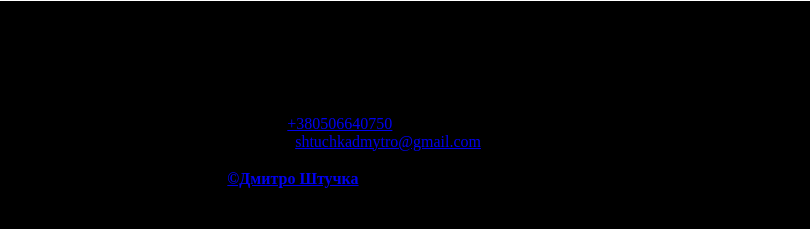
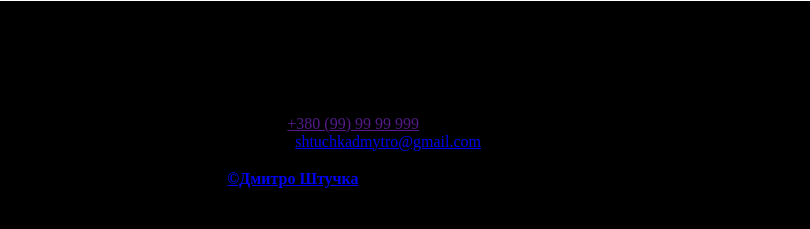
Before and after one commit to ShDmytros/Water_Web-Site, a plain HTML site: page html/ua/index-ua.html in a window 1280 px wide. Shown: the part 2173-2402 px from the top of the page, 0-810 px from the left. Drawn offline with Linux system fonts and the light colour scheme; grey boxes are pictures that could not be loaded.

Commit message:
Add files via upload

```diff
--- a/html/ua/index-ua.html
+++ b/html/ua/index-ua.html
@@ -105,9 +105,9 @@
 
     <footer class="side-bar">
         <div class="contacts-list">
-             <p class="contact phone-number">Номер телефону: <a href="tel:+380506640750" class="contact-information">+380506640750</a></p>
-             <p class="contact email">Електрона адреса: <a href="mailto:shtuchkadmytro@gmail.com" class="contact-information">shtuchkadmytro@gmail.com</a></p>
-             <p class="contact owner">Створив <a href="https://freelancehunt.com/freelancer/dima_shtuchka.html" target="_blank" rel="noopener noreferrer" class="owner-name contact-information">©Дмитро Штучка</a></p>
+            <p class="contact phone-number">Номер телефону: <a href="" class="contact-information">+380 (99) 99 99 999</a></p>
+            <p class="contact email">Електрона адреса: <a href="mailto:shtuchkadmytro@gmail.com" class="contact-information">shtuchkadmytro@gmail.com</a></p>
+            <p class="contact owner">Створив <a href="https://freelancehunt.com/freelancer/dima_shtuchka.html" target="_blank" rel="noopener noreferrer" class="owner-name contact-information">©Дмитро Штучка</a></p>
         </div>
 
         <iframe class="map" src="https://www.google.com/maps/embed?pb=!1m18!1m12!1m3!1d43821.48107485478!2d32.566582212926996!3d46.64962397611684!2m3!1f0!2f0!3f0!3m2!1i1024!2i768!4f13.1!3m3!1m2!1s0x40c41aa25d9bf967%3A0xf3a5478c8e3121fe!2z0KXQtdGA0YHQvtC9LCDQpdC10YDRgdC-0L3RgdGM0LrQsCDQvtCx0LvQsNGB0YLRjCwgNzMwMDA!5e0!3m2!1suk!2sua!4v1711378752489!5m2!1suk!2sua" style="border:0;" allowfullscreen="" loading="lazy" referrerpolicy="no-referrer-when-downgrade"></iframe>
```
Also changed, not shown: html/ua/goal-ua.html (+3 -3 lines), html/ua/slides-ua.html (+3 -3 lines).
